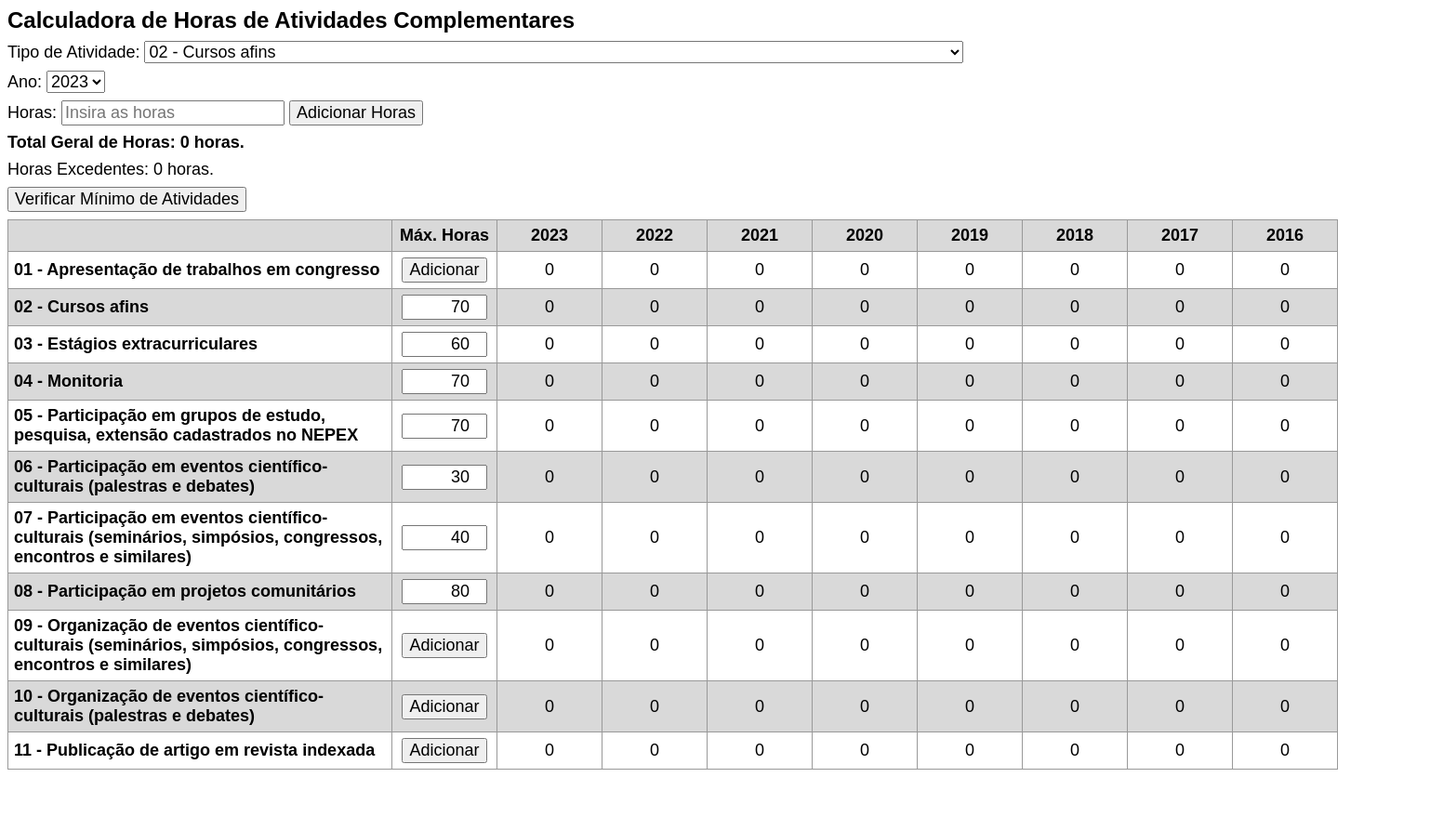
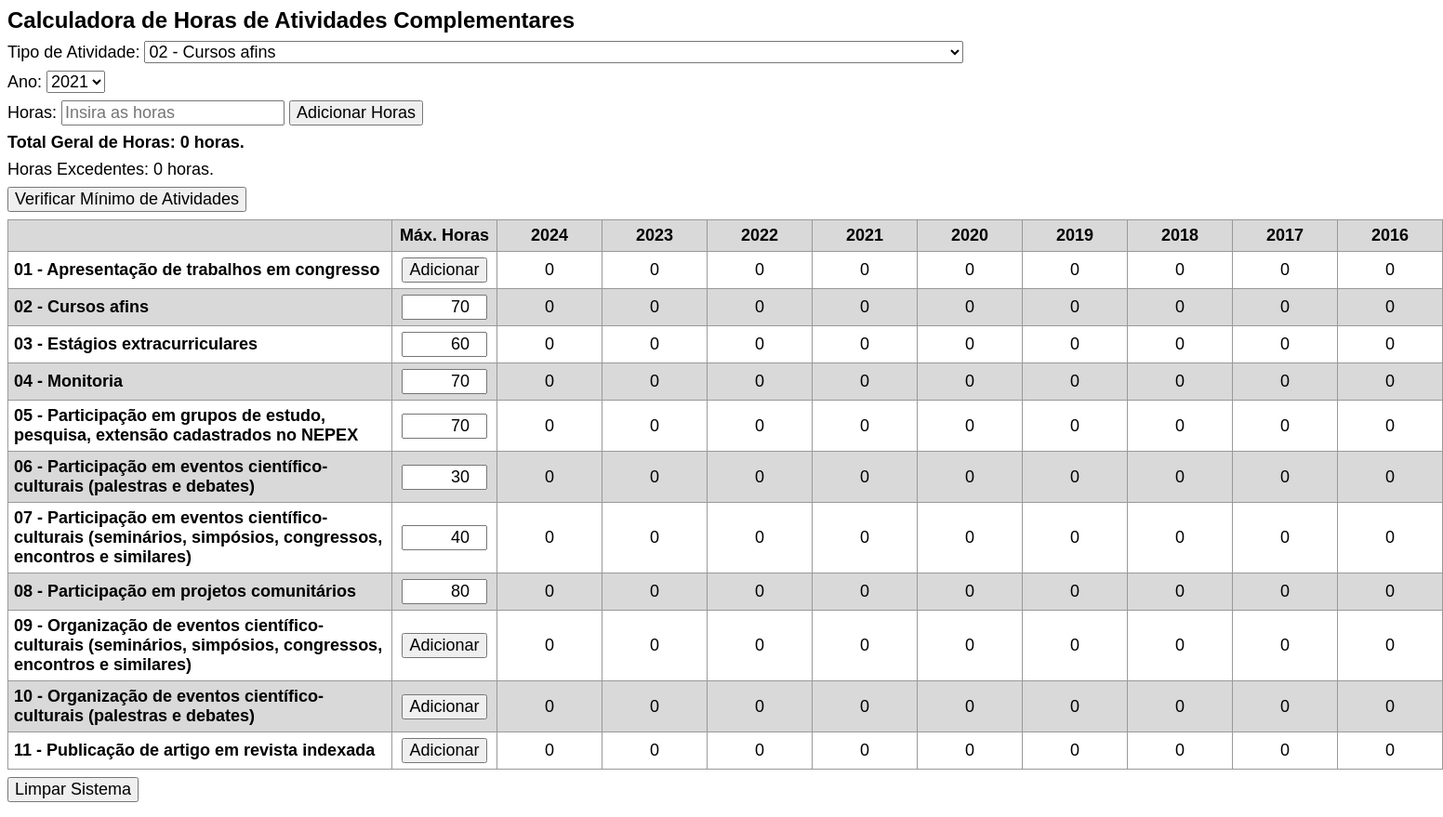
Before and after one commit to guico-mo/atividades-complementares, a plain HTML site: page index.html in a window 1280 px wide. Shown: the whole page at 93% size, 1552 px wide, since content can reach past the window. Before the commit the page ends 836 px from the top, so only its background shows below. Drawn offline with Linux system fonts and the light colour scheme.

Commit message:
update main files

```diff
--- a/index.html
+++ b/index.html
@@ -33,14 +33,16 @@
         <div>
             <label for="ano">Ano:</label>
             <select id="ano">
-                <option value="1">2023</option>
-                <option value="2">2022</option>
                 <option value="3">2021</option>
                 <option value="4">2020</option>
-                <option value="5">2019</option>
-                <option value="6">2018</option>
-                <option value="6">2017</option>
-                <option value="6">2016</option>
+                <option value="1">2024</option>
+                <option value="2">2023</option>
+                <option value="4">2021</option>
+                <option value="5">2020</option>
+                <option value="6">2019</option>
+                <option value="7">2018</option>
+                <option value="8">2017</option>
+                <option value="9">2016</option>
             </select>
         </div>
         <div>
@@ -50,13 +52,14 @@
         </div>
         <div id="total-geral">Total Geral de Horas: <span id="total-geral-value">0</span> horas.</div>
         <div id="horas-excedentes">Horas Excedentes: <span id="horas-excedentes-value">0</span> horas.</div>
-        <button onclick="verificarMinimoAtividades()" cla>Verificar Mínimo de Atividades</button>
+        <button onclick="verificarMinimoAtividades()">Verificar Mínimo de Atividades</button>
     </div>
     <table id="tabela">
         <thead>
             <tr>
                 <th></th>
                 <th>Máx. Horas</th>
+                <th>2024</th>
                 <th>2023</th>
                 <th>2022</th>
                 <th>2021</th>
@@ -79,6 +82,7 @@
                 <td id="atividade1-ano6">0</td>
                 <td id="atividade1-ano7">0</td>
                 <td id="atividade1-ano8">0</td>
+                <td id="atividade1-ano9">0</td>
             </tr>
             <tr>
                 <td class="atividade-col">02 - Cursos afins</td>
@@ -91,6 +95,7 @@
                 <td id="atividade2-ano6">0</td>
                 <td id="atividade2-ano7">0</td>
                 <td id="atividade2-ano8">0</td>
+                <td id="atividade2-ano9">0</td>
             </tr>
             <tr>
                 <td class="atividade-col">03 - Estágios extracurriculares</td>
@@ -103,6 +108,7 @@
                 <td id="atividade3-ano6">0</td>
                 <td id="atividade3-ano7">0</td>
                 <td id="atividade3-ano8">0</td>
+                <td id="atividade3-ano9">0</td>
             </tr>
             <tr>
                 <td class="atividade-col">04 - Monitoria</td>
@@ -115,10 +121,10 @@
                 <td id="atividade4-ano6">0</td>
                 <td id="atividade4-ano7">0</td>
                 <td id="atividade4-ano8">0</td>
+                <td id="atividade4-ano9">0</td>
             </tr>
             <tr>
-                <td class="atividade-col">05 - Participação em grupos de estudo, pesquisa, extensão cadastrados no NEPEX
-                </td>
+                <td class="atividade-col">05 - Participação em grupos de estudo, pesquisa, extensão cadastrados no NEPEX</td>
                 <td><input type="number" id="max-horas-atividade5" value="70" min="0" class="input-max"></td>
                 <td id="atividade5-ano1">0</td>
                 <td id="atividade5-ano2">0</td>
@@ -128,6 +134,7 @@
                 <td id="atividade5-ano6">0</td>
                 <td id="atividade5-ano7">0</td>
                 <td id="atividade5-ano8">0</td>
+                <td id="atividade5-ano9">0</td>
             </tr>
             <tr>
                 <td class="atividade-col">06 - Participação em eventos científico-culturais (palestras e debates)</td>
@@ -140,10 +147,10 @@
                 <td id="atividade6-ano6">0</td>
                 <td id="atividade6-ano7">0</td>
                 <td id="atividade6-ano8">0</td>
+                <td id="atividade6-ano9">0</td>
             </tr>
             <tr>
-                <td class="atividade-col">07 - Participação em eventos científico-culturais (seminários, simpósios,
-                    congressos, encontros e similares)</td>
+                <td class="atividade-col">07 - Participação em eventos científico-culturais (seminários, simpósios, congressos, encontros e similares)</td>
                 <td><input type="number" id="max-horas-atividade7" value="40" min="0" class="input-max"></td>
                 <td id="atividade7-ano1">0</td>
                 <td id="atividade7-ano2">0</td>
@@ -153,6 +160,7 @@
                 <td id="atividade7-ano6">0</td>
                 <td id="atividade7-ano7">0</td>
                 <td id="atividade7-ano8">0</td>
+                <td id="atividade7-ano9">0</td>
             </tr>
             <tr>
                 <td class="atividade-col">08 - Participação em projetos comunitários</td>
@@ -165,10 +173,10 @@
                 <td id="atividade8-ano6">0</td>
                 <td id="atividade8-ano7">0</td>
                 <td id="atividade8-ano8">0</td>
+                <td id="atividade8-ano9">0</td>
             </tr>
             <tr>
-                <td class="atividade-col">09 - Organização de eventos científico-culturais (seminários, simpósios,
-                    congressos, encontros e similares)</td>
+                <td class="atividade-col">09 - Organização de eventos científico-culturais (seminários, simpósios, congressos, encontros e similares)</td>
                 <td><button onclick="adicionarHorasPorAtividade('atividade9')">Adicionar</button></td>
                 <td id="atividade9-ano1">0</td>
                 <td id="atividade9-ano2">0</td>
@@ -178,6 +186,7 @@
                 <td id="atividade9-ano6">0</td>
                 <td id="atividade9-ano7">0</td>
                 <td id="atividade9-ano8">0</td>
+                <td id="atividade9-ano9">0</td>
             </tr>
             <tr>
                 <td class="atividade-col">10 - Organização de eventos científico-culturais (palestras e debates)</td>
@@ -190,6 +199,7 @@
                 <td id="atividade10-ano6">0</td>
                 <td id="atividade10-ano7">0</td>
                 <td id="atividade10-ano8">0</td>
+                <td id="atividade10-ano9">0</td>
             </tr>
             <tr>
                 <td class="atividade-col">11 - Publicação de artigo em revista indexada</td>
@@ -202,10 +212,11 @@
                 <td id="atividade11-ano6">0</td>
                 <td id="atividade11-ano7">0</td>
                 <td id="atividade11-ano8">0</td>
+                <td id="atividade11-ano9">0</td>
             </tr>
         </tbody>
     </table>
-    <!-- <button onclick="zerarSistema()" class="zerar">Limpar Sistema</button> -->
+    <button onclick="recarregar()" class="zerar">Limpar Sistema</button>
 </body>
 <script src="script.js"></script>
 </html>
--- a/script.js
+++ b/script.js
@@ -1,4 +1,9 @@
 var sobraAcumulada = 0;
+
+function recarregar() {
+    // Use a função location.reload() para recarregar a página
+    location.reload();
+}
 
 function adicionarHoras() {
     var atividadeSelecionada = document.getElementById('atividade').value;
--- a/style.css
+++ b/style.css
@@ -1,6 +1,10 @@
 * {
     font-family: sans-serif;
     font-size: 18px;
+}
+
+.zerar{
+    margin-block: 8px;
 }
 
 tr:nth-child(even) {
```
